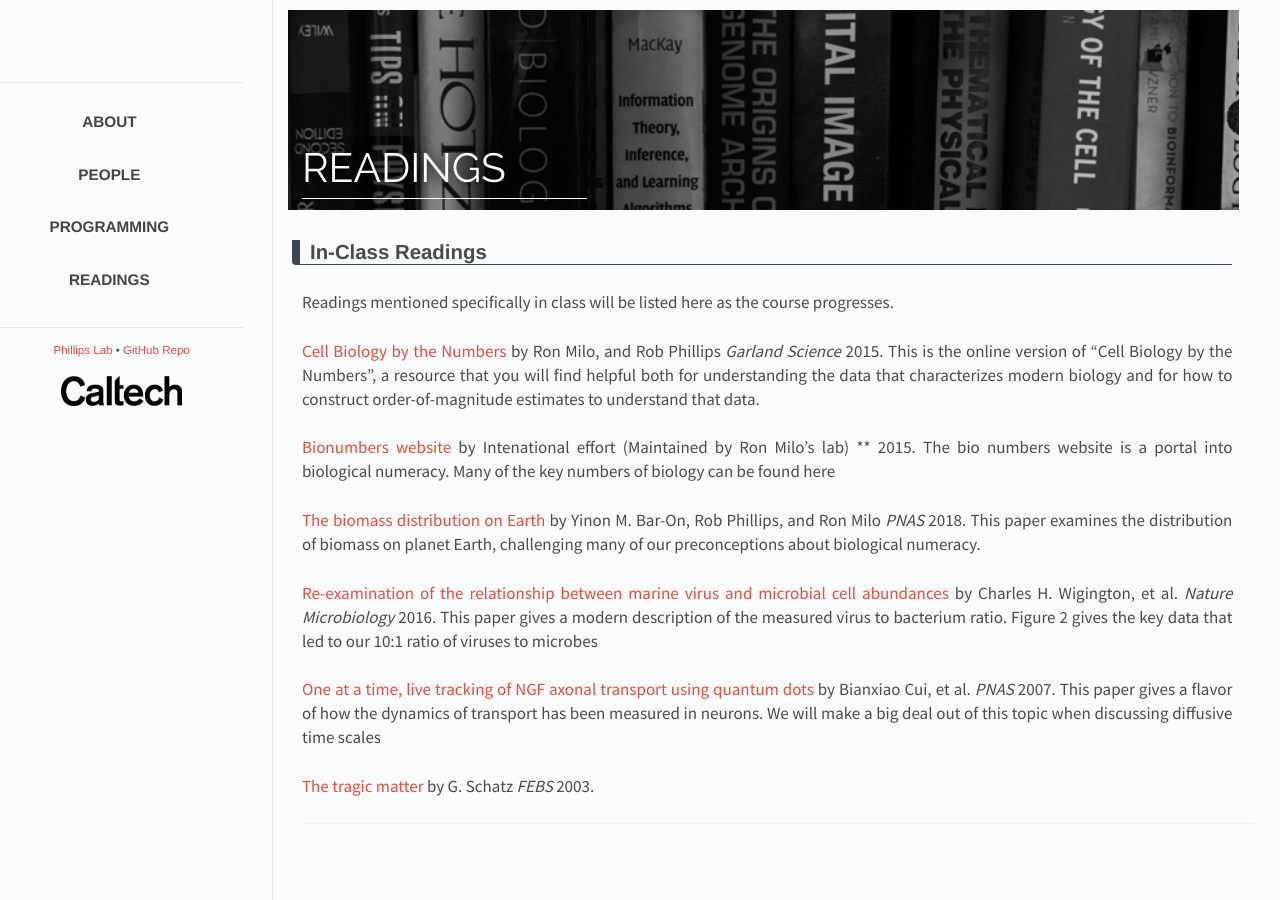
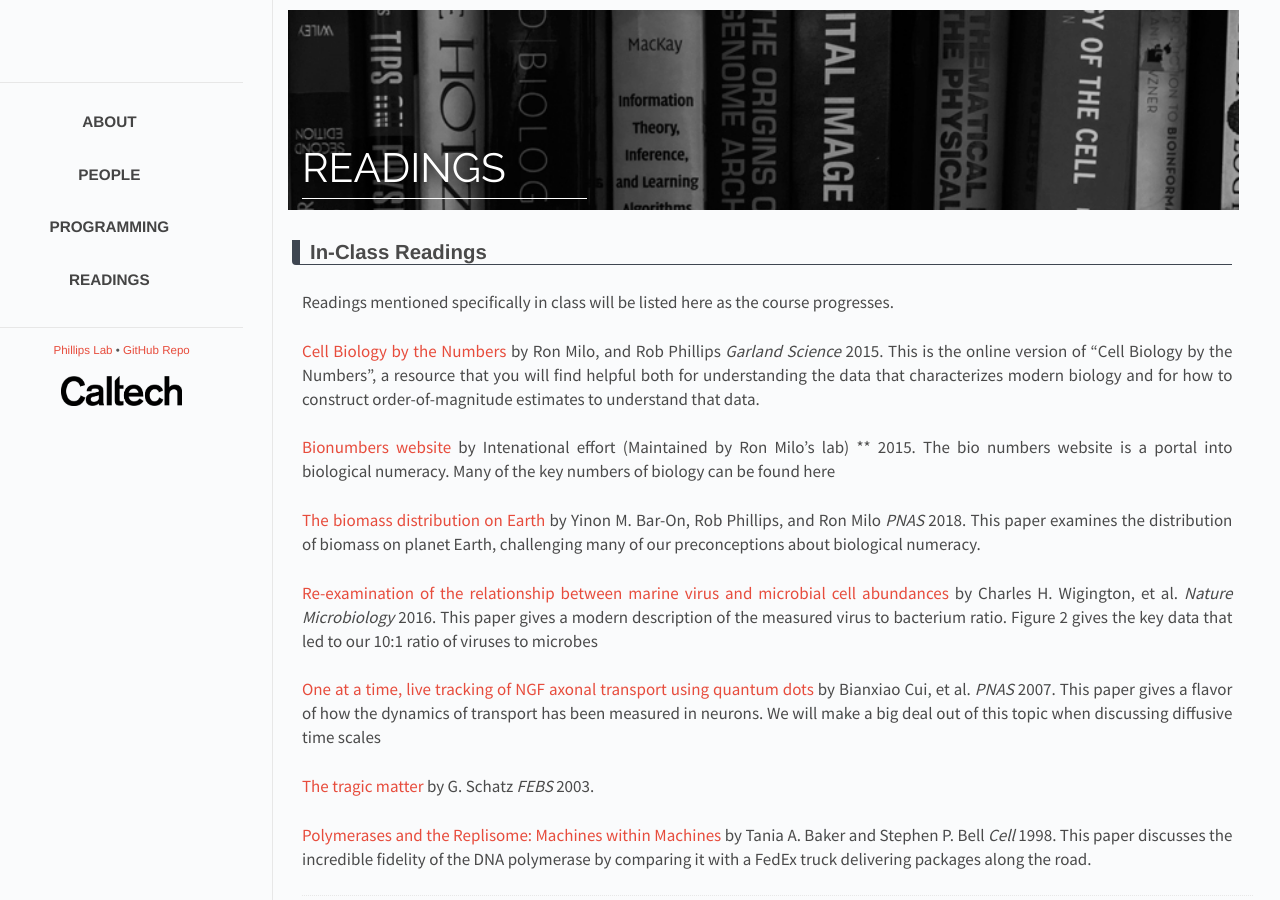
Before and after one commit to RPGroup-PBoC/ncbs_pboc, a Jekyll site: the page built from _posts/2017-01-24-readings.md, in a window 1280 px wide. Built offline with Jekyll 4.4.1, drawn with Linux system fonts in a browser that asks for light colours.

Commit message:
add paper from Tania Baker

```diff
--- a/_data/papers.yaml
+++ b/_data/papers.yaml
@@ -38,6 +38,13 @@
   year: 2003
   link: "http://www.rpdata.caltech.edu/courses/course_papers/FEBS_Schatz_2003.pdf"
 
+- title: "Polymerases and the Replisome: Machines within Machines"
+  author: Tania A. Baker and Stephen P. Bell
+  journal: Cell
+  description: This paper discusses the incredible fidelity of the DNA polymerase by comparing it with a FedEx truck delivering packages along the road.
+  year: 1998
+  link: "https://www.cell.com/abstract/S0092-8674(00)80923-X"
+
 # - title: "Models in Biology: Accurate Descriptions of Our Pathetic Thinking"
 #   author: Jeremy Gunawardena
 #   journal: BMC Biology
```
